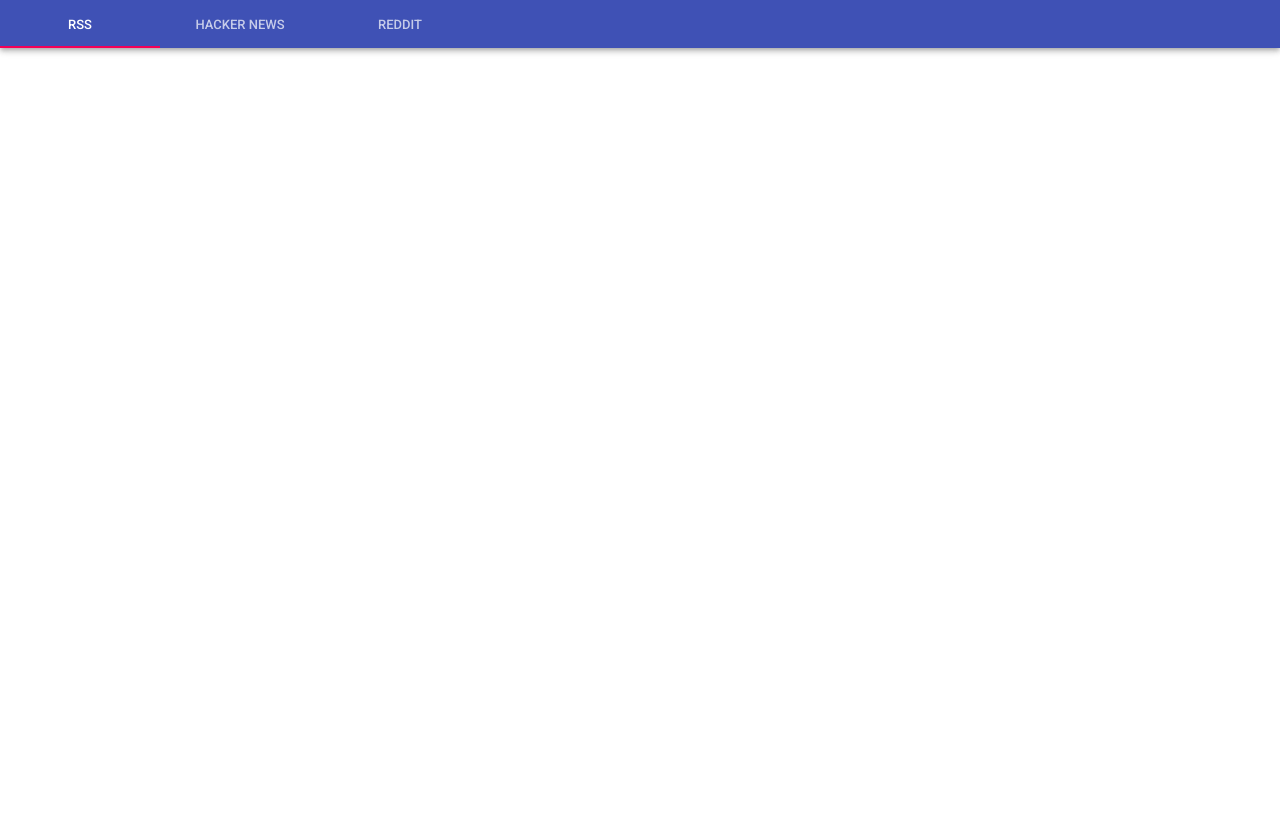
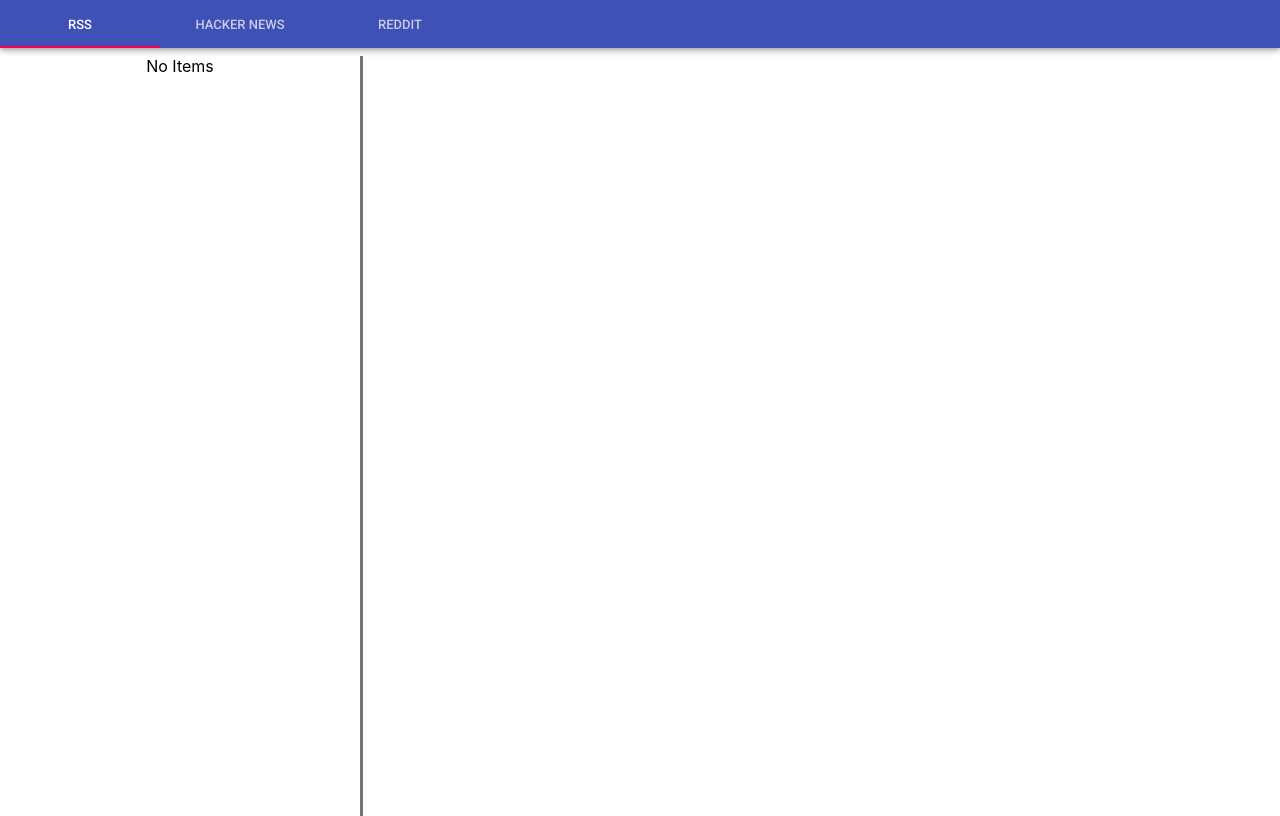
Before and after one commit to tdloi/feeds-reader, a React (Create React App) app: page / in a window 1280 px wide. Built offline with nearby package versions, Linux system fonts and the light colour scheme; the HTML template or start-up script is replaced by a standard one.

Commit message:
Add ListSites components to display rss sites, subreddit list

```diff
--- a/src/App.js
+++ b/src/App.js
@@ -1,5 +1,7 @@
 import React, { Component } from 'react';
 import Header from './components/Header';
+import ListSites from './components/ListSites';
+
 
 class App extends Component {
   constructor(props) {
@@ -18,6 +20,11 @@ class App extends Component {
     return (
       <div className="App">
         <Header page={this.state.page} onChange={this.changePage} />
+        { this.state.page !== 'hackernews' &&
+          <div>
+            <ListSites />
+          </div>
+        }
       </div>
     );
   }
--- /dev/null
+++ b/src/components/ListSites.js
@@ -0,0 +1,42 @@
+import React from 'react';
+import PropTypes from 'prop-types';
+import { withStyles } from '@material-ui/core/styles';
+import List from '@material-ui/core/List';
+import ListSitesItem from './ListSitesItem';
+
+const styles = theme => ({
+  root: {
+    width: '100%',
+    maxWidth: 360,
+    backgroundColor: theme.palette.background.paper,
+    height: '95vh',
+    borderRight: 'solid #757575',
+    marginTop: '0.5rem',
+  },
+  emptyItem: {
+    textAlign: 'center',
+  }
+});
+
+function ListSites(props) {
+  const { classes, sites } = props;
+  return (
+    <div className={classes.root}>
+      { sites === undefined ?
+        <div className={classes.emptyItem}>No Items</div>
+      :
+      <List>
+        {sites.map((item) =>
+          <ListSitesItem key={item} value={item} />
+        )}
+      </List>
+      }
+    </div>
+  );
+}
+
+ListSites.propTypes = {
+  classes: PropTypes.object.isRequired,
+};
+
+export default withStyles(styles)(ListSites);
--- /dev/null
+++ b/src/components/ListSitesItem.js
@@ -0,0 +1,18 @@
+import React from 'react';
+import ListItem from '@material-ui/core/ListItem';
+import ListItemText from '@material-ui/core/ListItemText';
+import Divider from '@material-ui/core/Divider';
+
+
+function ListSitesItem(props) {
+  return(
+    <div>
+      <ListItem button>
+        <ListItemText primary={props.value} />
+      </ListItem>
+      <Divider />
+    </div>
+  )
+}
+
+export default ListSitesItem;
```
